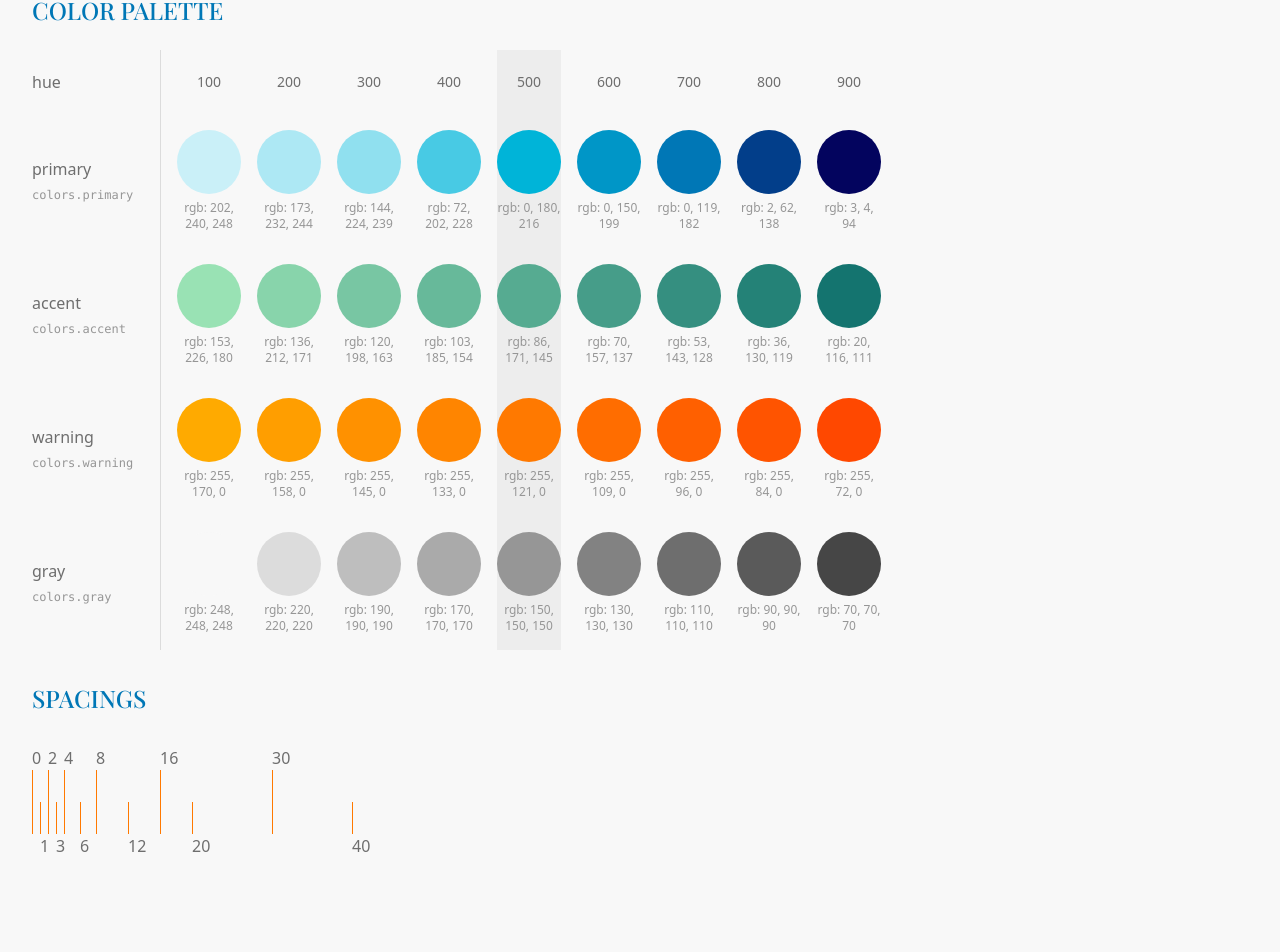
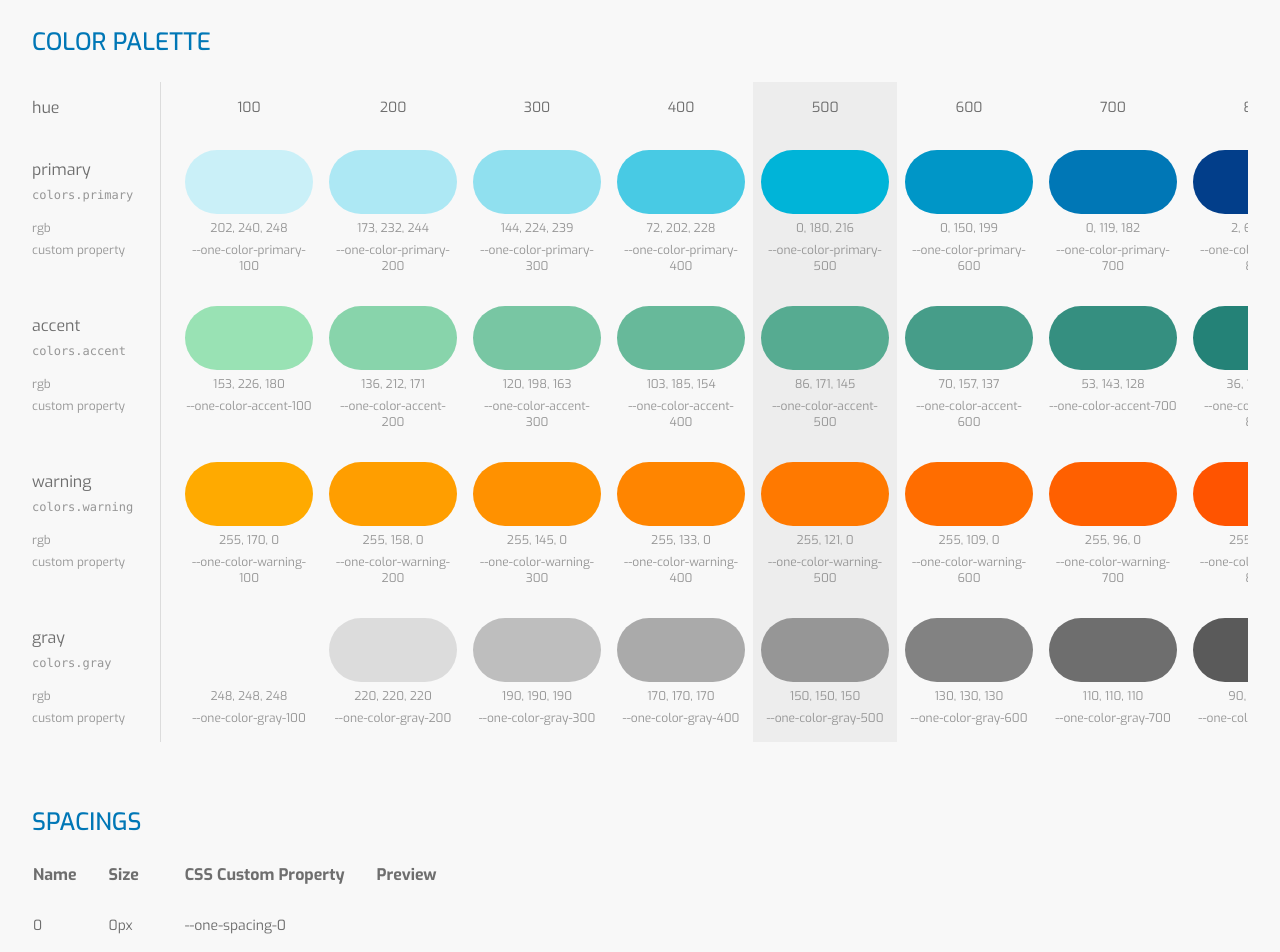
Before and after one commit to StefanKandlbinder/styledictionarytailwindbridge, an Angular app: page / in a window 1280 px wide. Shown: the part 158-1110 px from the top of the page. Before the commit the page ends 1072 px from the top, so only its background shows below. Built offline with nearby package versions, Linux system fonts and the light colour scheme.

Commit message:
visual improvements

```diff
--- a/src/app/app.component.html
+++ b/src/app/app.component.html
@@ -1,8 +1,8 @@
 <div class="container px-4 py-4 mx-auto">
   <h1 class="mb-3">Stylewind</h1>
-  <p class="mb-10 font-sans">A Design System based on <a href="https://amzn.github.io/style-dictionary/">Style Dictionary Tokens</a>, converted into <a href="https://tailwindcss.com">TailwindCSS</a>.</p>
-  <h2 class="mt-4 mb-3">Color Palette</h2>
+  <p class="">A Design System based on <a href="https://amzn.github.io/style-dictionary/">Style Dictionary Tokens</a>, converted into <a href="https://tailwindcss.com">TailwindCSS</a>.</p>
+  <h2 class="mt-8 mb-3">Color Palette</h2>
   <stb-colors></stb-colors>
-  <h2 class="mt-4 mb-3">Spacings</h2>
-  <stb-spacing class="-mt-2 block"></stb-spacing>
+  <h2 class="mt-8 mb-3">Spacings</h2>
+  <stb-spacing class="block"></stb-spacing>
 </div>
--- a/src/app/designsystem/colors/colors.component.html
+++ b/src/app/designsystem/colors/colors.component.html
@@ -1,30 +1,33 @@
-<ul class="font-sans flex flex-col overflow-x-auto">
+<ul class="flex flex-col overflow-x-auto">
   <li class="flex">
     <div class="flex bg-gray-100 sticky left-0 items-center justify-center border-r border-gray-200">
       <div class="w-16 flex-shrink-0">hue</div>
     </div>
     <ul class="flex ml-2">
-      <li class="flex mr-2" *ngFor="let hue of getHueValues()"
+      <li class="flex px-1" *ngFor="let hue of getHueValues()"
         [ngClass]="{'bg-gray-200 bg-opacity-40' : hue.attributes.item == '500'}">
-        <div class="flex items-center justify-center w-8 h-8 text-sm">
+        <div class="flex items-center justify-center w-16 py-2 text-sm">
           {{ hue.attributes.item }}
         </div>
       </li>
     </ul>
   </li>
   <li class="flex" *ngFor="let color of colors">
-    <div class="flex bg-gray-100 sticky left-0 items-center py-2 border-r border-gray-200">
-      <div class="w-16 flex-shrink-0">{{ color[0].attributes.type }}
+    <div class="flex flex-col bg-gray-100 sticky left-0 items-start py-2 border-r border-gray-200">
+      <div class="w-16 h-8 flex flex-col justify-center flex-shrink-0">{{ color[0].attributes.type }}
         <div><code class="text-xs text-gray-500">colors.{{ color[0].attributes.type }}</code></div>
       </div>
+      <div class="mt-1 text-xs text-gray-500">rgb</div>
+        <div class="mt-1 text-xs text-gray-500">custom property</div>
     </div>
     <ul class="flex ml-2">
-      <li class="flex flex-col flex-shrink-0 mr-2 py-2" *ngFor="let hue of color"
+      <li class="flex flex-col flex-shrink-0 py-2 px-1" *ngFor="let hue of color"
         [ngClass]="{'bg-gray-200 bg-opacity-40' : hue.attributes.item == '500'}">
-        <div class="flex flex-col w-8">
+        <div class="flex flex-col w-16">
           <div title="Hue: {{ hue.attributes.item }} / RGB Value: {{ hue.value }}" [style.background]="getColorToken(hue)"
-          class="flex w-8 h-8 rounded-full"></div>
-          <div class="mt-1 text-xs text-center text-gray-500">rgb: {{ hue.value }}</div>
+          class="flex w-16 h-8 rounded-full"></div>
+          <div class="mt-1 text-xs text-center text-gray-500">{{ hue.value }}</div>
+          <div class="mt-1 text-xs text-center text-gray-500">--one-{{ hue.name }}</div>
         </div>
       </li>
     </ul>
--- a/src/app/designsystem/spacing/spacing.component.html
+++ b/src/app/designsystem/spacing/spacing.component.html
@@ -1,5 +1,5 @@
-<div class="flex overflow-x-auto h-20">
-  <ul class="font-sans flex h-6 relative top-8">
+<!-- <div class="flex overflow-x-auto h-20">
+  <ul class="flex h-6 relative top-8">
     <li *ngFor="let spacing of spacings; let i = index" class="relative block">
       <div class="block bottom-0 absolute border-r border-warning-500" [ngClass]="i % 2 ? 'h-4':'h-8'"
         [style.left]="getSpacingProperty(spacing)">
@@ -9,4 +9,27 @@
       </div>
     </li>
   </ul>
+</div> -->
+
+<div class="block overflow-x-auto">
+  <table>
+    <thead>
+      <tr>
+        <th class="text-left pr-2 pb-2 font-bold">Name</th>
+        <th class="text-left px-2 pb-2">Size</th>
+        <th class="text-left px-2 pb-2 whitespace-nowrap">CSS Custom Property</th>
+        <th class="text-left px-2 pb-2">Preview</th>
+      </tr>
+    </thead>
+    <tbody>
+      <tr *ngFor="let spacing of spacings; let i = index">
+        <td class="py-1 pr-2 text-sm">{{ spacing.attributes.type }}</td>
+        <td class="py-1 px-2 text-sm">{{ spacing.value }}</td>
+        <td class="py-1 px-2 text-sm whitespace-nowrap">--one-{{ spacing.name }}</td>
+        <td class="py-1 px-2 text-sm">
+          <div class="bg-primary-500 h-4" [style.width]="getSpacingProperty(spacing)"></div>
+        </td>
+      </tr>
+    </tbody>
+  </table>
 </div>
--- a/src/index.html
+++ b/src/index.html
@@ -9,9 +9,7 @@
   <link rel="icon" type="image/x-icon" href="favicon.ico">
   <link rel="preconnect" href="https://fonts.googleapis.com">
   <link rel="preconnect" href="https://fonts.gstatic.com" crossorigin>
-  <link
-    href="https://fonts.googleapis.com/css2?family=Open+Sans:wght@300;400;700&family=Playfair+Display:wght@400;500;700&display=swap"
-    rel="stylesheet">
+  <link href="https://fonts.googleapis.com/css2?family=Exo:wght@100;300;400;500;700&display=swap" rel="stylesheet">
 </head>
 
 <body class="bg-gray-100">
--- a/src/styles.scss
+++ b/src/styles.scss
@@ -9,8 +9,8 @@
     @apply text-gray-700;
 
     font-size: 16px;
-    font-family: 'Open Sans', sans-serif;
-    font-family: 'Playfair Display', serif;
+    font-family: 'Exo', sans-serif;
+    font-family: 'Exo', serif;
   }
 
   *, ::before, ::after {
```
